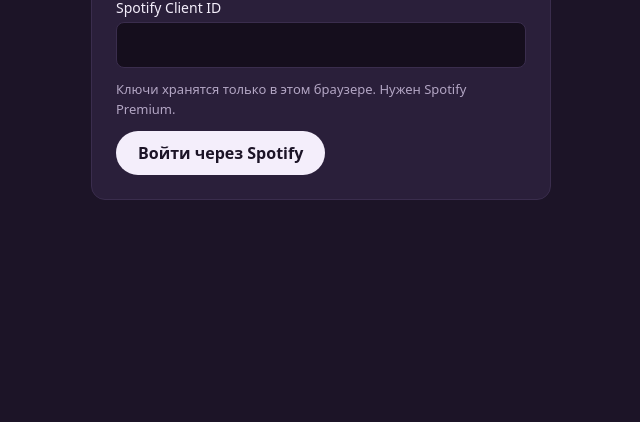
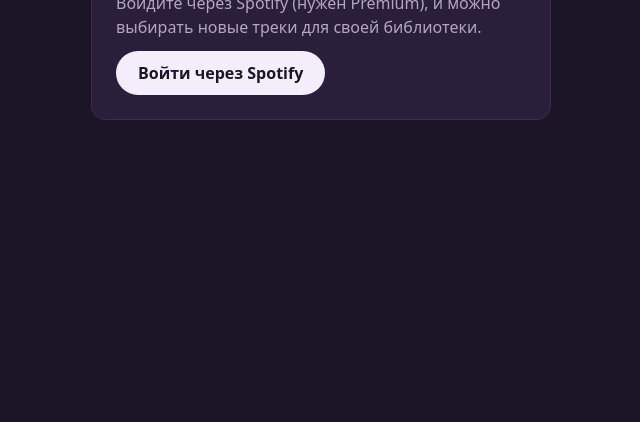
Before and after one commit to alaastor9-hue/alaastor9-hue.github.io, a plain HTML site: page index.html in a window 1280 px wide. Shown: the part 378-800 px from the top of the page, without its empty margins (319-959 px from the left). Drawn offline with Linux system fonts and the light colour scheme.

Commit message:
Update index.html

```diff
--- a/index.html
+++ b/index.html
@@ -178,7 +178,7 @@ select{width:100%;padding:8px;border-radius:8px;border:1px solid var(--line);bac
 <script>
 const $=s=>document.querySelector(s), LS=k=>localStorage.getItem(k), SS=(k,v)=>localStorage.setItem(k,v);
 /* ВАЖНО: вставьте сюда Client ID вашего Spotify-приложения. Он не секретный (используется PKCE). */
-const CONFIG={lastfm:'ec9dd8f7031429825cbe5e6f37c0e7d3',spotifyClientId:''};
+const CONFIG={lastfm:'ec9dd8f7031429825cbe5e6f37c0e7d3',spotifyClientId:'aa5cb0f3528e43b78c3c20700fc4d77d'};
 const CID=()=>CONFIG.spotifyClientId||LS('cid');
 const REDIRECT=location.origin+location.pathname;
 const SCOPES='streaming user-read-email user-read-private user-modify-playback-state user-read-playback-state user-top-read user-library-read user-library-modify playlist-modify-private playlist-read-private playlist-read-collaborative';
```
